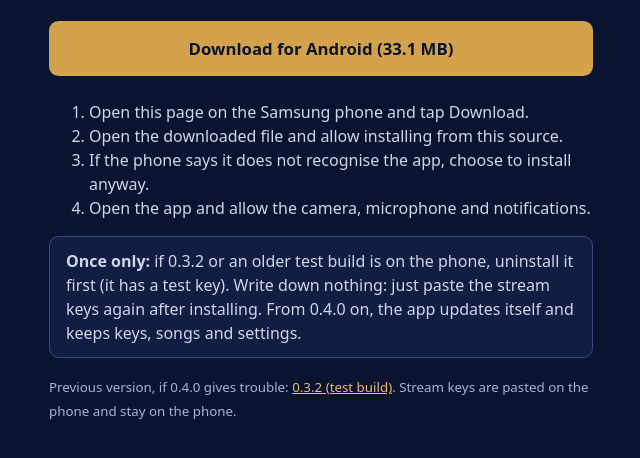
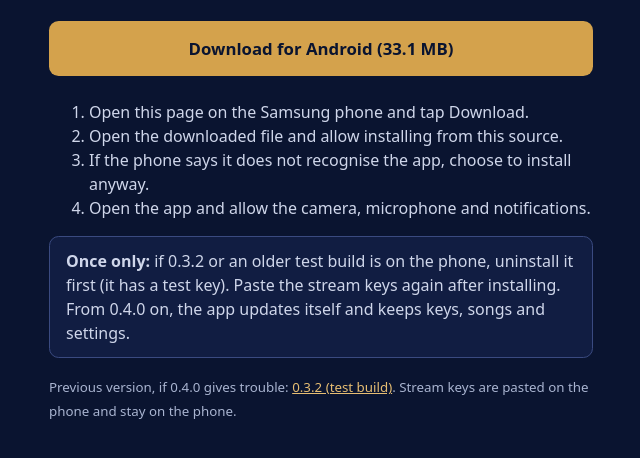
Before and after one commit to capstoneen04/revival-worship-releases, a plain HTML site: page mobile/index.html in a window 1280 px wide. Shown: the part 132-590 px from the top of the page, without its empty margins (319-959 px from the left). Drawn offline with Linux system fonts and the light colour scheme.

Commit message:
Download page wording
Co-Authored-By: Claude Opus 5.5 <noreply@anthropic.com>
Claude-Session: https://claude.ai/code/session_01VZEghouuVSHHDtUFePHidH

```diff
--- a/mobile/index.html
+++ b/mobile/index.html
@@ -26,7 +26,7 @@
     <li>If the phone says it does not recognise the app, choose to install anyway.</li>
     <li>Open the app and allow the camera, microphone and notifications.</li>
   </ol>
-  <p class="note"><b>Once only:</b> if 0.3.2 or an older test build is on the phone, uninstall it first (it has a test key). Write down nothing: just paste the stream keys again after installing. From 0.4.0 on, the app updates itself and keeps keys, songs and settings.</p>
+  <p class="note"><b>Once only:</b> if 0.3.2 or an older test build is on the phone, uninstall it first (it has a test key). Paste the stream keys again after installing. From 0.4.0 on, the app updates itself and keeps keys, songs and settings.</p>
   <p><small>Previous version, if 0.4.0 gives trouble: <a href="RevivalChurchLive-0.3.2.apk" style="color:#e6bd72">0.3.2 (test build)</a>. Stream keys are pasted on the phone and stay on the phone.</small></p>
 </main>
 </body>
```
